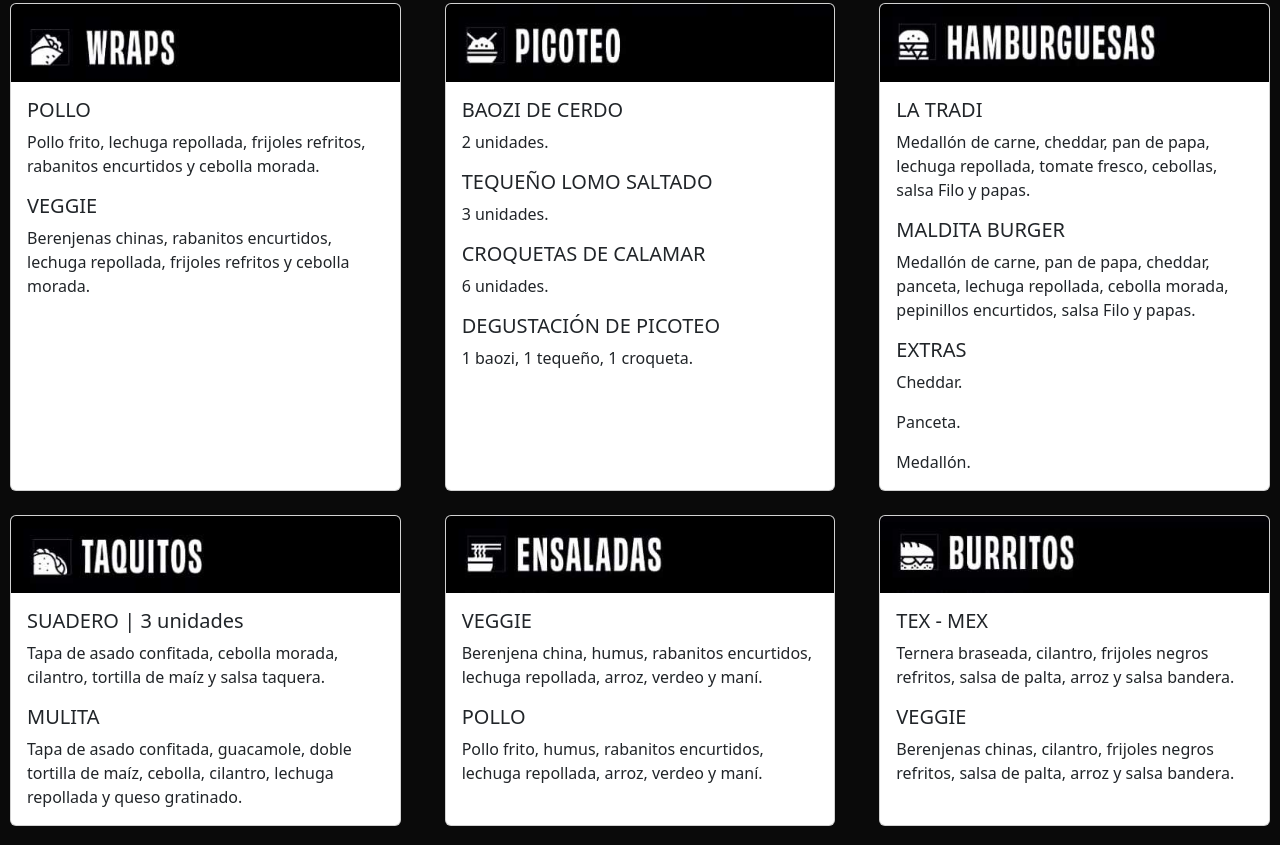
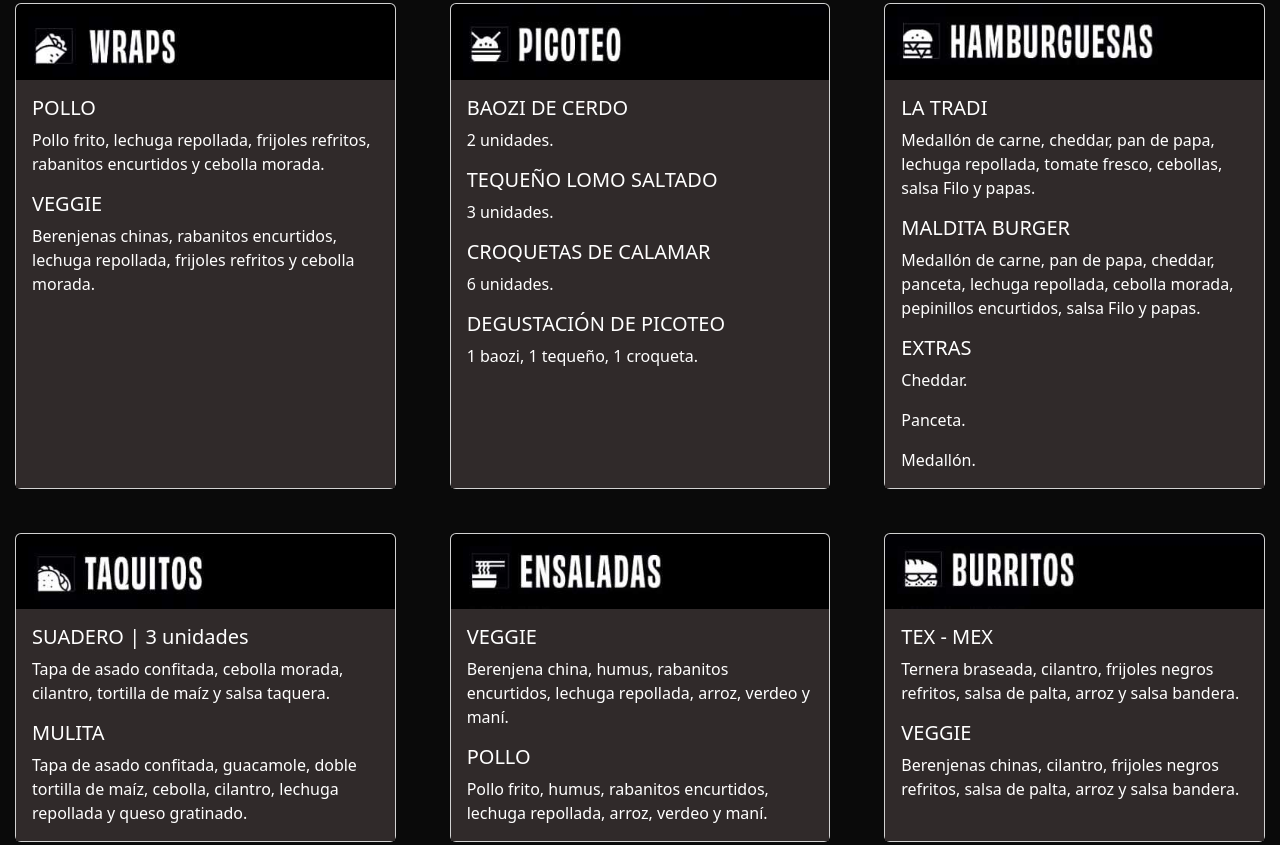
Before and after one commit to CitosLeonel/Filo-Street-Food, a website: page pages/menu.html in a window 1280 px wide. Shown: the part 163-1008 px from the top of the page. Drawn offline with nearby package versions, Linux system fonts and the light colour scheme.

Commit message:
Page menú lista

```diff
--- a/pages/menu.html
+++ b/pages/menu.html
@@ -72,7 +72,7 @@
 
         <div class="row row-cols-1 row-cols-md-3 g-4">
             <div class="col">
-                <div class="card h-100 custom-card">
+                <div class="card h-100">
                     <img src="../images/menu/wraps.jpeg" class="card-img-top" alt="imagen titulo wraps">
                     <div class="card-body">
                         <h5 class="card-title">POLLO</h5>
@@ -85,7 +85,7 @@
                 </div>
             </div>
             <div class="col">
-                <div class="card h-100 custom-card">
+                <div class="card h-100">
                     <img src="../images/menu/picoteo.jpeg" class="card-img-top" alt="imagen titulo picoteo">
                     <div class="card-body">
                         <h5 class="card-title">BAOZI DE CERDO</h5>
@@ -100,7 +100,7 @@
                 </div>
             </div>
             <div class="col">
-                <div class="card h-100 custom-card">
+                <div class="card h-100">
                     <img src="../images/menu/burgers.jpeg" class="card-img-top" alt="imagen titulo burger">
                     <div class="card-body">
                         <h5 class="card-title">LA TRADI</h5>
@@ -117,7 +117,7 @@
                 </div>
             </div>
             <div class="col">
-                <div class="card h-100 custom-card">
+                <div class="card h-100">
                     <img src="../images/menu/taquitos.jpeg" class="card-img-top" alt="imagen titulo taquitos">
                     <div class="card-body">
                         <h5 class="card-title">SUADERO | 3 unidades</h5>
@@ -130,7 +130,7 @@
                 </div>
             </div>
             <div class="col">
-                <div class="card h-100 custom-card">
+                <div class="card h-100">
                     <img src="../images/menu/ensaladas.jpeg" class="card-img-top" alt="imagen titulo ensaladas">
                     <div class="card-body">
                         <h5 class="card-title">VEGGIE</h5>
@@ -143,7 +143,7 @@
                 </div>
             </div>
             <div class="col">
-                <div class="card h-100 custom-card">
+                <div class="card h-100">
                     <img src="../images/menu/burritos.jpeg" class="card-img-top" alt="imagen titulo burritos">
                     <div class="card-body">
                         <h5 class="card-title">TEX - MEX</h5>
@@ -156,7 +156,7 @@
                 </div>
             </div>
             <div class="col">
-                <div class="card h-100 custom-card">
+                <div class="card h-100">
                     <img src="../images/menu/baos.jpeg" class="card-img-top" alt="imagen titulo baos">
                     <div class="card-body">
                         <h5 class="card-title">POLLO COREANO</h5>
--- a/scss/component/_menu.scss
+++ b/scss/component/_menu.scss
@@ -11,10 +11,26 @@
     font-weight: bold;
 }
 
-.col .card {
-    margin: 0 10px;
+.col {
+    margin-bottom: 20px;
 }
 
-.card h-100 custom-card {
+.col .card {
+    margin: 0 15px;
+}
+
+.card-body {
+
     background-color: #302a2a;
 }
+
+.card-title {
+
+    color: #ffffff;
+
+}
+
+.card-text {
+
+    color: #ffffff;
+}
--- a/scss/style.scss
+++ b/scss/style.scss
@@ -1,3 +1,7 @@
+body {
+    overflow-x: hidden;
+  }
+
 main {
     background-color: #0a0a0a;
 }
```
Also changed, not shown: css/style.css, 1 other file.
